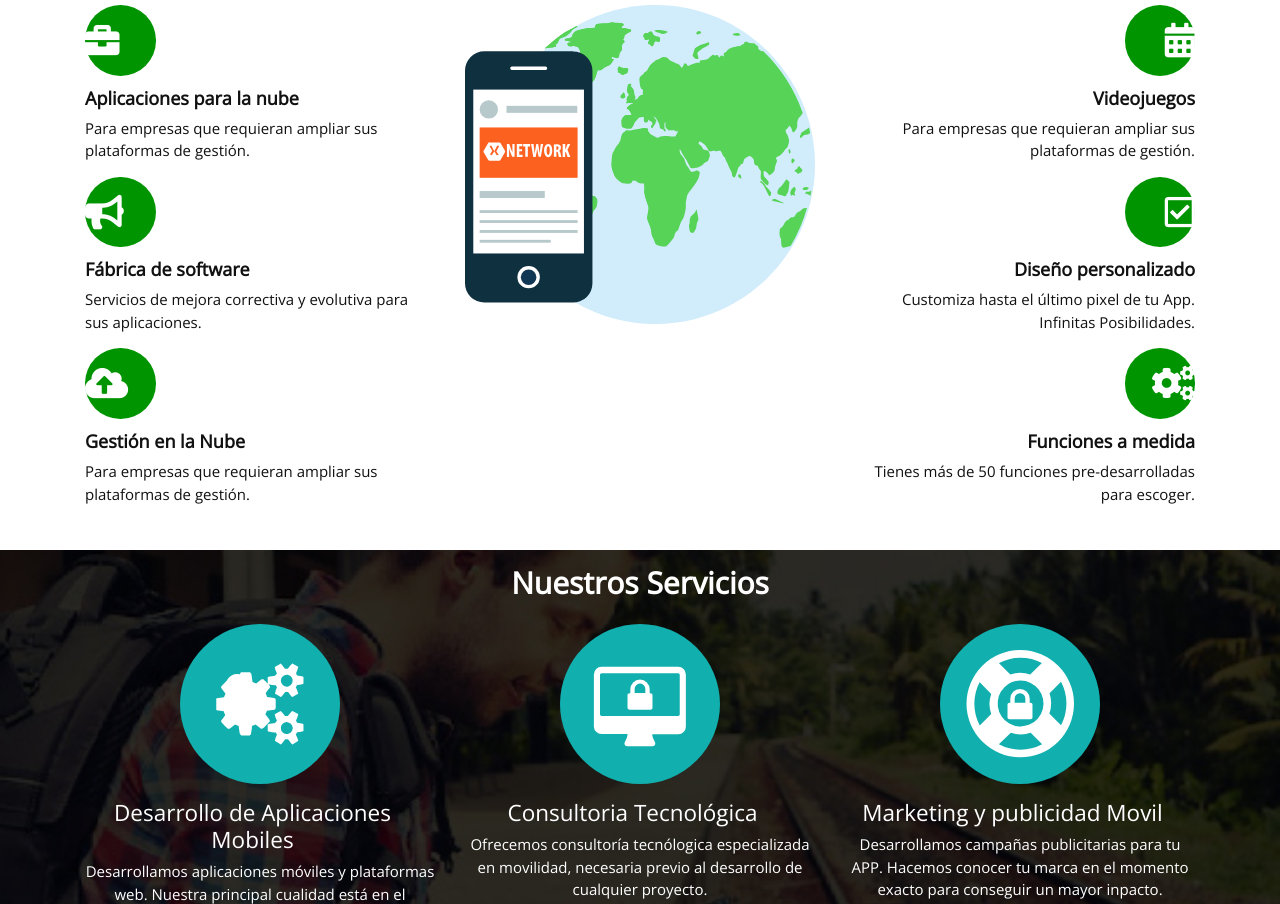
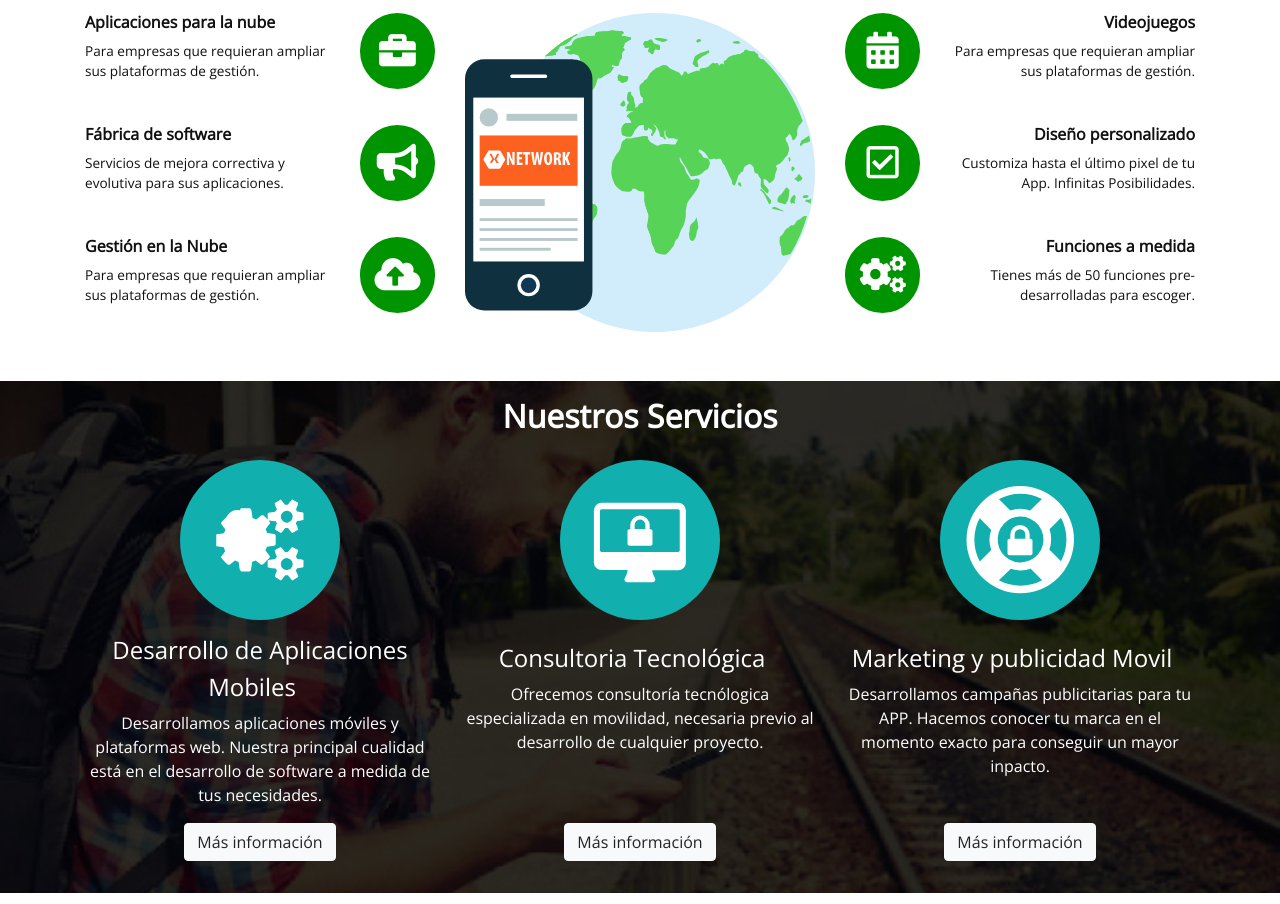
Before and after one commit to noble07/curso-bootstrap-4-sm, a website built with webpack: page index.html in a window 1280 px wide. Shown: the part 1149-2053 px from the top of the page. Built offline with nearby package versions, Linux system fonts and the light colour scheme.

Commit message:
Se termina de maquetar front page

```diff
--- a/assets/scss/app.scss
+++ b/assets/scss/app.scss
@@ -1,6 +1,6 @@
 /* Import custom */
-@import "breakpoints/base";
-@import "breakpoints/base-responsive";
+@import "partials/base";
+@import "partials/base-responsive";
 
 /* Import Bootstrap Styles */
 @import "~bootstrap/scss/bootstrap";
--- a/assets/scss/breakpoints/_base-responsive.scss
+++ b/assets/scss/partials/_base-responsive.scss
@@ -74,10 +74,16 @@
         flex: 0 1 auto;
 
         a {
+          width: 100%;
+          display: block;
           &::after {
             content: "";
           }
         }
+      }
+
+      p {
+        width: 100%;
       }
 
       img {
@@ -95,3 +101,58 @@
     }
   }
 }
+
+/* 992 (LG) */
+
+@media screen and (min-width: 992px) {
+  html {
+    font-size: 16px;
+  }
+
+  .your-best-choice {
+    ul {
+      li {
+        display: flex;
+        min-height: 7rem;
+
+        .fas, .far {
+          text-align: center;
+          flex: 0 1 auto;
+          margin-right: 1rem;
+          transition: all 1s ease;
+        }
+
+        .election-container {
+          flex: 1 0 0px;
+
+          h4 {
+            margin-top: 0;
+            font-size: 1rem;
+          }
+
+          p {
+            font-size: .85rem;
+          }
+        }
+
+        &:hover {
+          .fas, .far {
+            transform: rotateY(360deg);
+            transform-style: preserve-3d;
+            background: $primary;
+          }
+        }
+      }
+
+      &:first-child {
+        li {
+          .fas, .far {
+            order: 1;
+            margin-left: 1rem;
+            margin-right: 0;
+          }
+        }
+      }
+    }
+  }
+}
--- a/index.html
+++ b/index.html
@@ -36,7 +36,7 @@
         <nav id="main-menu" role="navigation" class="collapse">
           <ul>
             <li class="active"><a href="index.html">Inicio</a></li>
-            <li><a href="nostros.html">Nostros</a></li>
+            <li><a href="nostros.html">Nosotros</a></li>
             <li><a href="servicios.html">Servicios</a></li>
             <li><a href="contacto.html">Contacto</a></li>
           </ul>
```
Also changed, not shown: assets/scss/partials/_base.scss (renamed from assets/scss/breakpoints/_base.scss), public/css/main.css, 1 other file.
